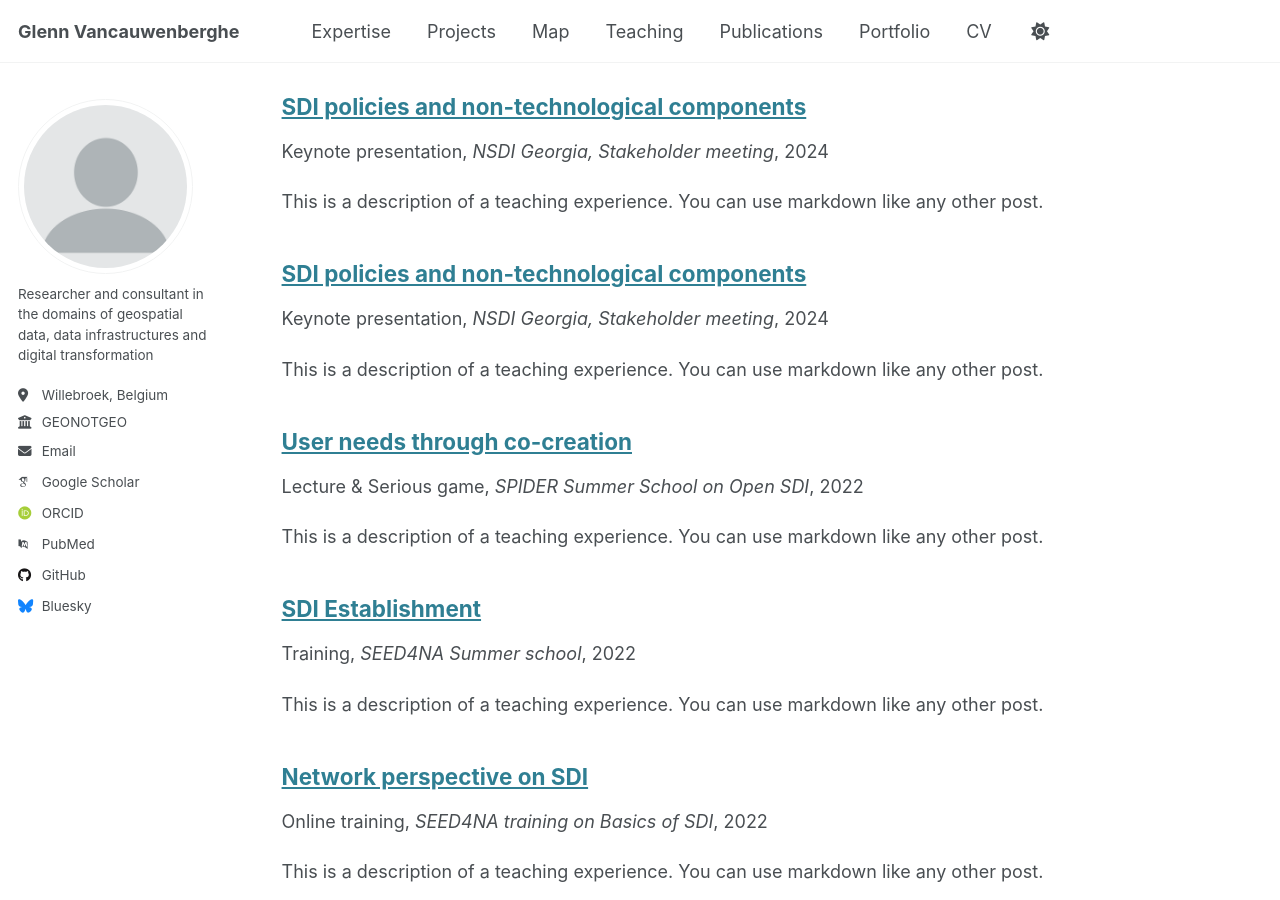
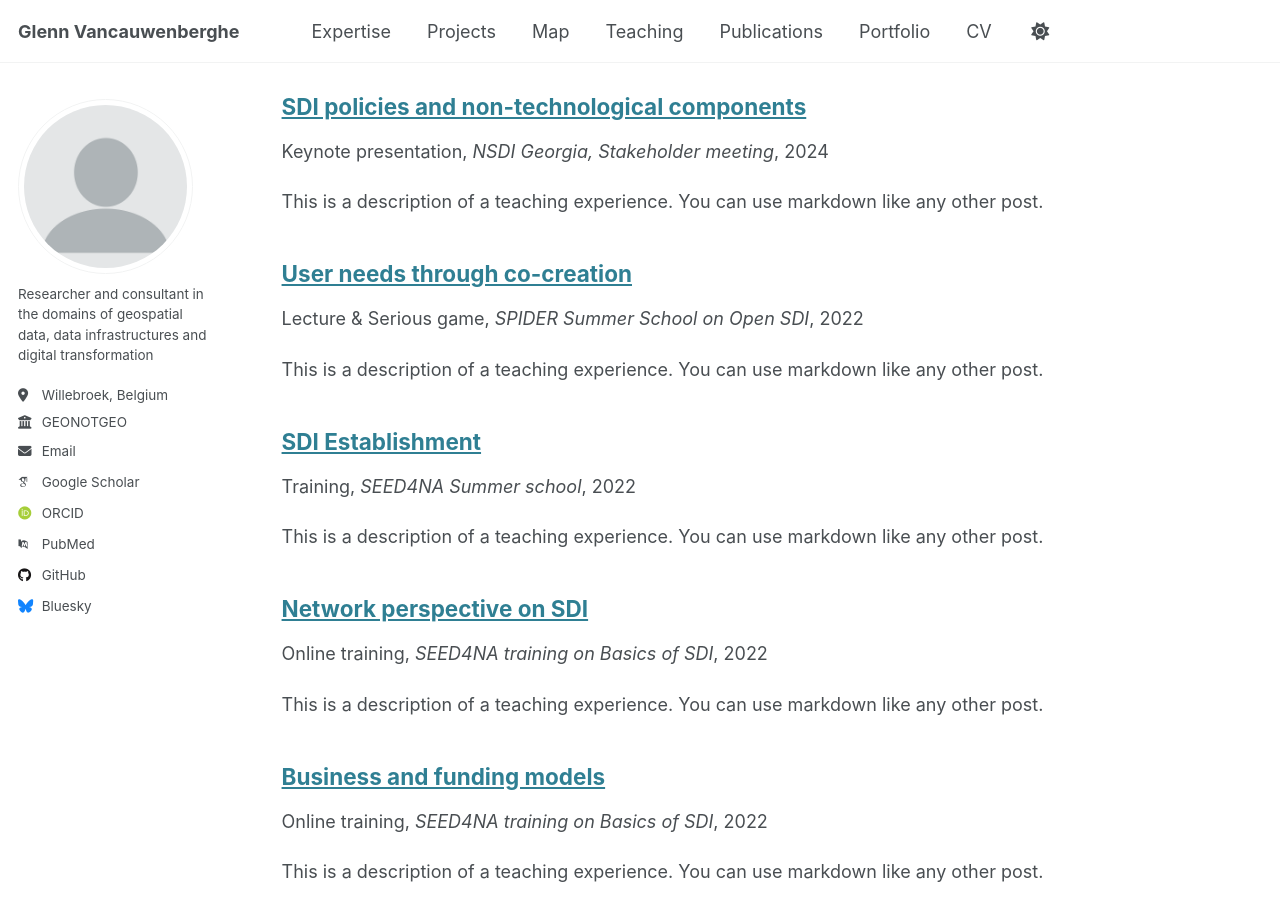
Before and after one commit to GVancauwenberghe/gvancauwenberghe.github.io, a Jekyll site: the page built from _pages/teaching.html, in a window 1280 px wide and 900 px high, scrolled down 916 px. Built offline with Jekyll 4.4.1, drawn with Linux system fonts in a browser that asks for light colours; some web fonts are replaced.

Commit message:
Update teaching-5.md

```diff
--- a/_teaching/teaching-5.md
+++ b/_teaching/teaching-5.md
@@ -1,11 +1,11 @@
 ---
-title: "SDI policies and non-technological components"
+title: "Business and funding models"
 collection: teaching
-type: "Keynote presentation"
-permalink: /teaching/teaching-2
-venue: "NSDI Georgia, Stakeholder meeting"
-date: 2024-11-27
-location: "Tblisi, Georgia"
+type: "Online training"
+permalink: /teaching/teaching-5
+venue: "SEED4NA training on Basics of SDI"
+date: 2022-01-25
+location: "Online"
 ---
 
 This is a description of a teaching experience. You can use markdown like any other post.
```
